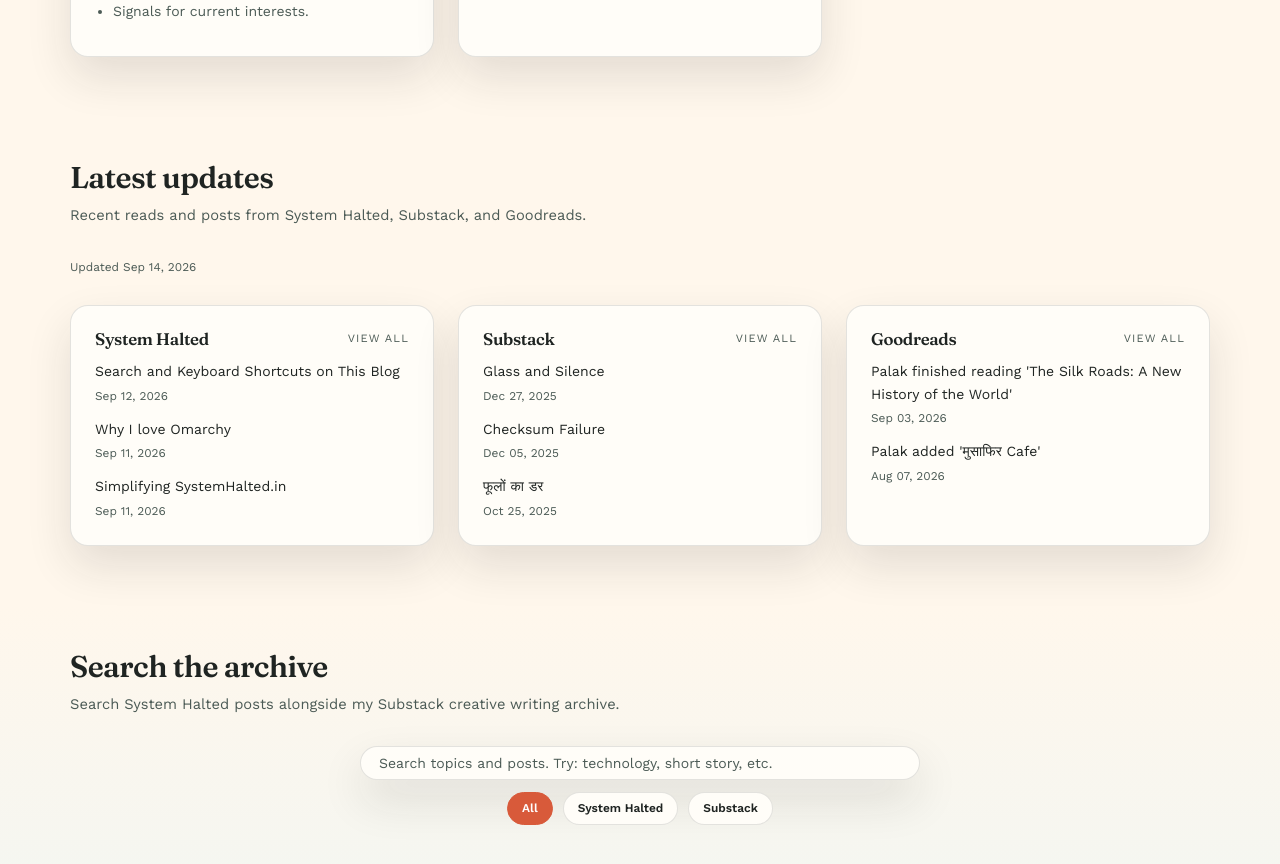
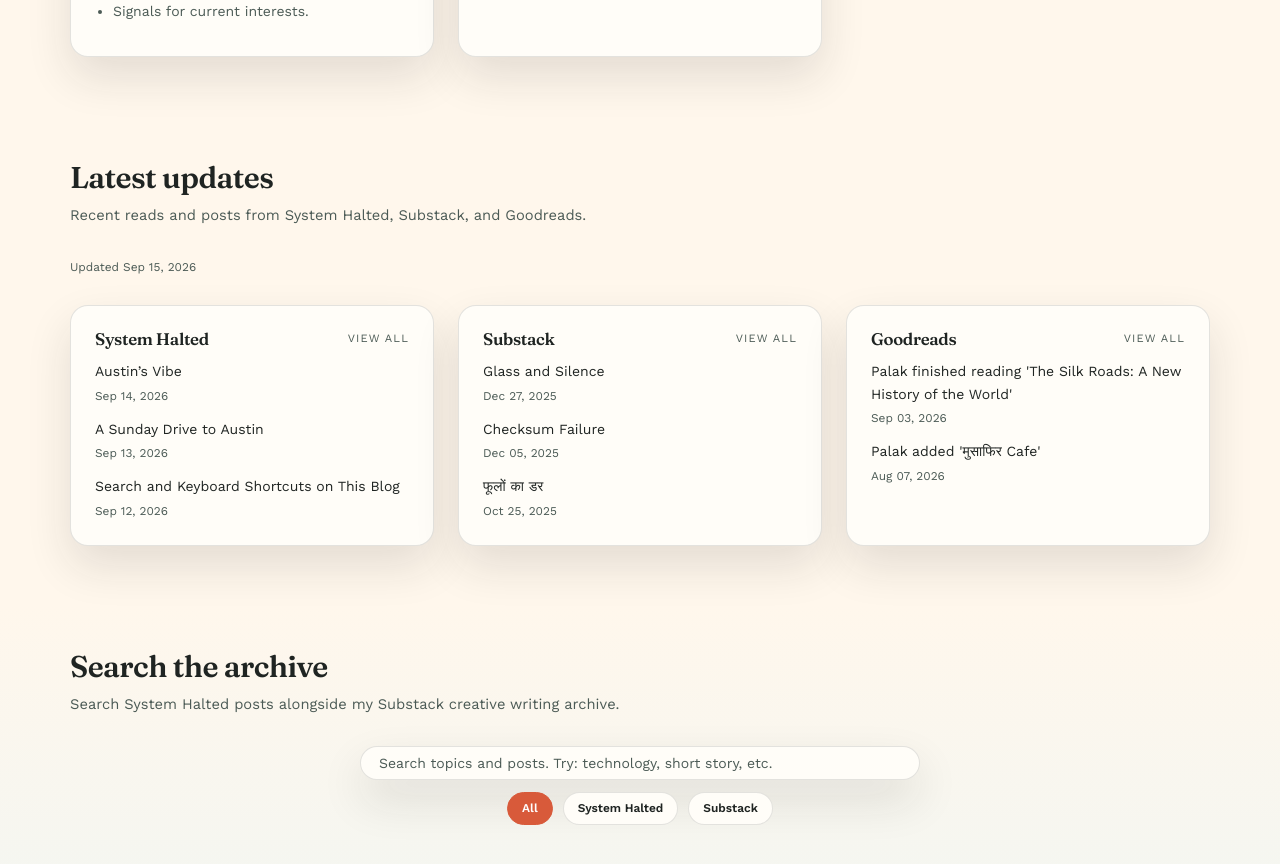
Before and after one commit to systemhalted/about-me, a Jekyll site: the page built from index.html, in a window 1280 px wide and 900 px high, scrolled down 2421 px. Shown: the top 864 px of the window. Built offline with Jekyll 4.4.1, drawn with Linux system fonts in a browser that asks for light colours; nearby versions of some CDN libraries.

Commit message:
refresh content feeds

```diff
--- a/_data/latest_sources.json
+++ b/_data/latest_sources.json
@@ -1,5 +1,5 @@
 {
-  "updated_at": "2026-09-14T07:54:41Z",
+  "updated_at": "2026-09-15T07:45:48Z",
   "sources": [
     {
       "id": "systemhalted",
@@ -8,19 +8,19 @@
       "feed_url": "https://systemhalted.in/feed",
       "items": [
         {
+          "title": "Austin\u2019s Vibe",
+          "url": "https://systemhalted.in/2026/09/14/austin-vibe/",
+          "published": "2026-09-14T00:00:00Z"
+        },
+        {
+          "title": "A Sunday Drive to Austin",
+          "url": "https://systemhalted.in/2026/09/13/dallas-to-austin/",
+          "published": "2026-09-13T00:00:00Z"
+        },
+        {
           "title": "Search and Keyboard Shortcuts on This Blog",
           "url": "https://systemhalted.in/2026/09/12/search-and-keyboard-shortcuts/",
           "published": "2026-09-12T00:00:00Z"
-        },
-        {
-          "title": "Why I love Omarchy",
-          "url": "https://systemhalted.in/2026/09/11/omarchy/",
-          "published": "2026-09-11T00:00:00Z"
-        },
-        {
-          "title": "Simplifying SystemHalted.in",
-          "url": "https://systemhalted.in/2026/09/11/simplifying-systemhalted/",
-          "published": "2026-09-11T00:00:00Z"
         }
       ]
     },
```
